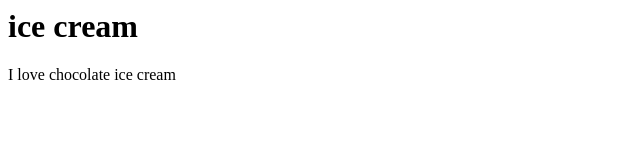
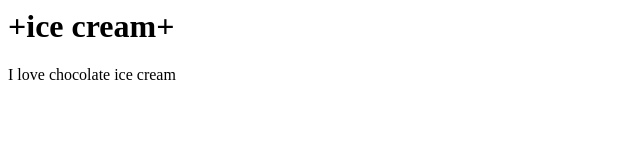
Before and after one commit to sethivaibhav42-hash/first-project, a plain HTML site: page index.html in a window 1280 px wide. Shown: the full height of the page, 0-640 px from the left. Drawn offline with Linux system fonts and the light colour scheme.

Commit message:
little modification

```diff
--- a/index.html
+++ b/index.html
@@ -1,4 +1,4 @@
 <html> <title> This is our website</title>
-<h1>ice cream</h1>
+<h1>+ice cream+</h1>
 <p> I love chocolate ice cream</p>
 </html>
```
